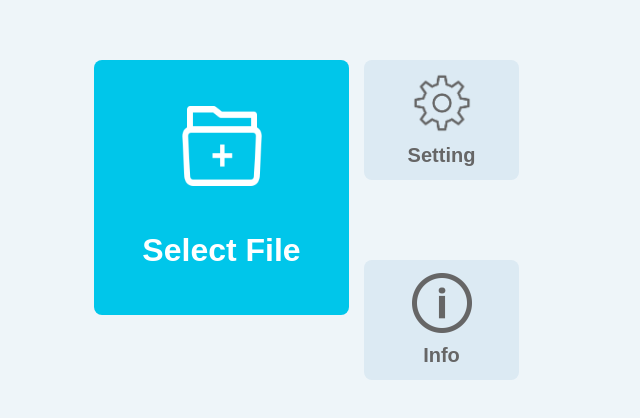
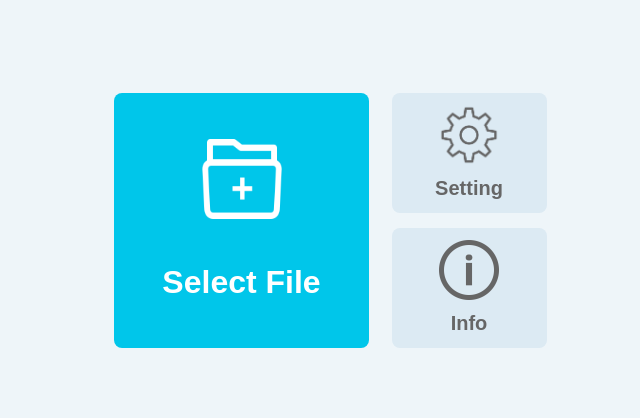
Before and after one commit to arror1784/print-fw, a React (Create React App) app: page /home in a window 1280 px wide. Shown: the part 180-598 px from the top of the page, without its empty margins (306-946 px from the left). Built offline with nearby package versions, Linux system fonts and the light colour scheme.

Commit message:
electron typescript ipc test

```diff
--- a/src/components/ImageButton.scss
+++ b/src/components/ImageButton.scss
@@ -8,6 +8,7 @@
     width: 80px;
     height: 80px;
     font-size: 32px;
+
   }
   &.main2 {
     width: 60px;
--- a/src/components/ImageButton.tsx
+++ b/src/components/ImageButton.tsx
@@ -14,8 +14,8 @@ type ImageButtonProps = {
 
 function ImageButton({src,type,color,onClick,children} : ImageButtonProps){
     return (
-        <Button color={color} type={type}>
-            <img className={classNames('Img',type)} src={src} onClick={onClick}/>
+        <Button color={color} type={type} onClick={onClick}>
+            <img className={classNames('Img',type)} src={src}/>
 
             {children}
         </Button>);
--- a/src/pages/Home.tsx
+++ b/src/pages/Home.tsx
@@ -5,27 +5,57 @@ import settingImg from '../assets/settings.png';
 import infoImg from '../assets/info.png';
 import styled from 'styled-components'
 
+export interface IElectronAPI {
+    sendToMain: () => void,
+  }
+
+  declare global {
+    interface Window {
+      electronAPI: IElectronAPI
+    }
+  }
+
 function Home(){
+
     return (
     <HomeArea>
-        <ImageButton type="main1" src={fileImg}>Select File</ImageButton>
-        <RightButtons>
+        <HomeContainer>
+            <ImageButton type="main1" src={fileImg} onClick={() => {window.electronAPI.sendToMain()}}>Select File</ImageButton>
             <ImageButton type="main2" src={settingImg} color="gray">Setting</ImageButton>
             <ImageButton type="main2" src={infoImg} color="gray">Info</ImageButton>
-        </RightButtons>
-
+        </HomeContainer>
     </HomeArea>);
     // return (<div> <img src={wifiImg} sizes="(min-width: 600px) 200px, 50vw"/> </div>);
 }
 export const HomeArea = styled.div`
     display: flex;
-    // float: right;
+    width: 480px;
+    height: 320px;
+
+    justify-content: center;
+    align-items: center;
 `
-export const RightButtons = styled.div`
-    display: flex;
-    flex-direction: column;
-    justify-content: space-between;
-    margin-left: 15px;
-    // float: right;
+export const HomeContainer = styled.div`
+    display: grid;
+    grid-template-columns: 3fr 2fr;
+    grid-template-rows: auto auto;
+
+    justify-items: center;
+    align-items: center;
+
+    column-gap: 15px;
+
+    > button:nth-child(1){
+        grid-row-start: 1;
+        grid-row-end: 3;
+    }
+    > button:nth-child(2){
+        align-self: flex-start;
+
+    }
+    > button:nth-child(3){
+        align-self: flex-end;
+
+    }
 `
 export default Home;
--- a/src/routes/index.tsx
+++ b/src/routes/index.tsx
@@ -16,7 +16,7 @@ import Update from '../pages/Update';
 const AppRoute = () => {
     return (
         <Routes>
-            <Route path='/' element={<Navigate to='/update'/>}/>
+            <Route path='/' element={<Navigate to='/home'/>}/>
             <Route path='/home' element={<Home/>}/>
             <Route path='/model' element={<Model/>}/>
             <Route path='/material' element={<Material/>}/>
```
Also changed, not shown: electron/main.ts (renamed from public/Main.js, +22 -10 lines), electron/preload.ts (added, +10 -0 lines), electron/tsconfig.json (added, +14 -0 lines), package.json (+22 -4 lines).
